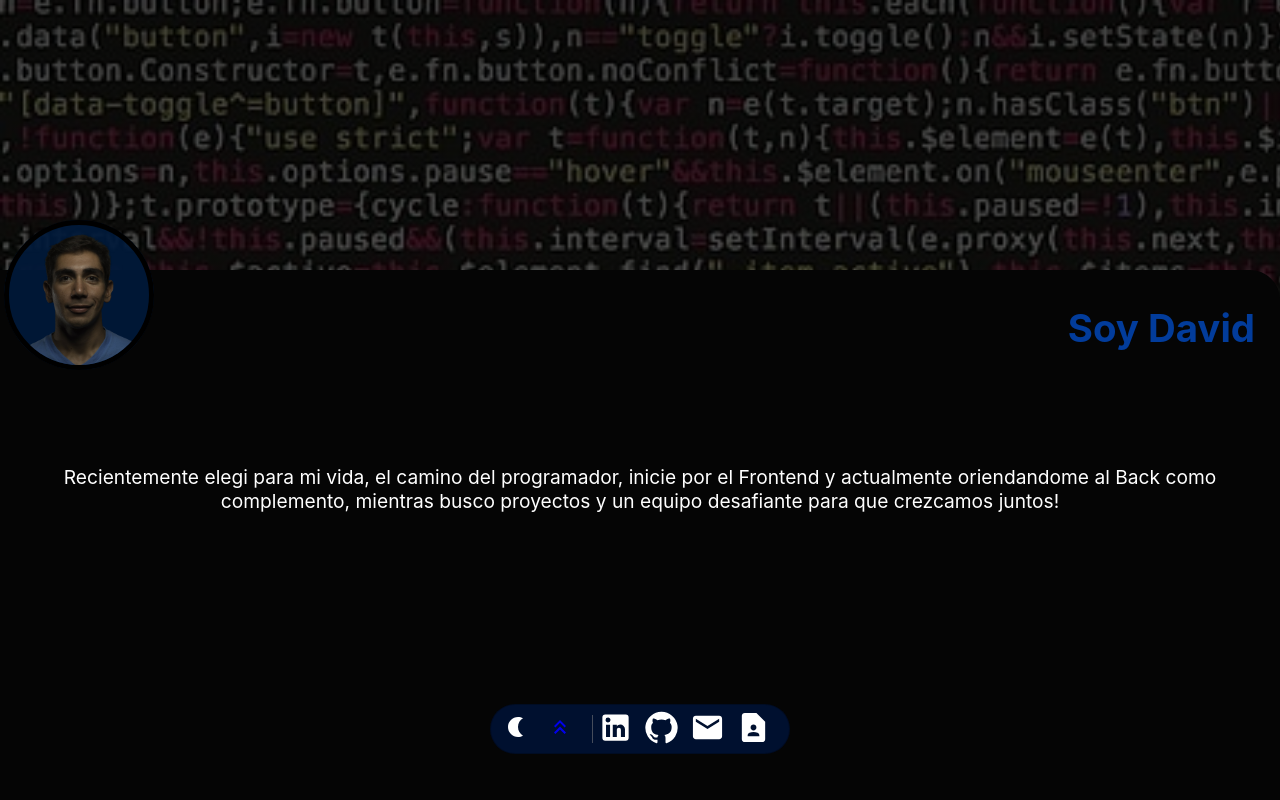
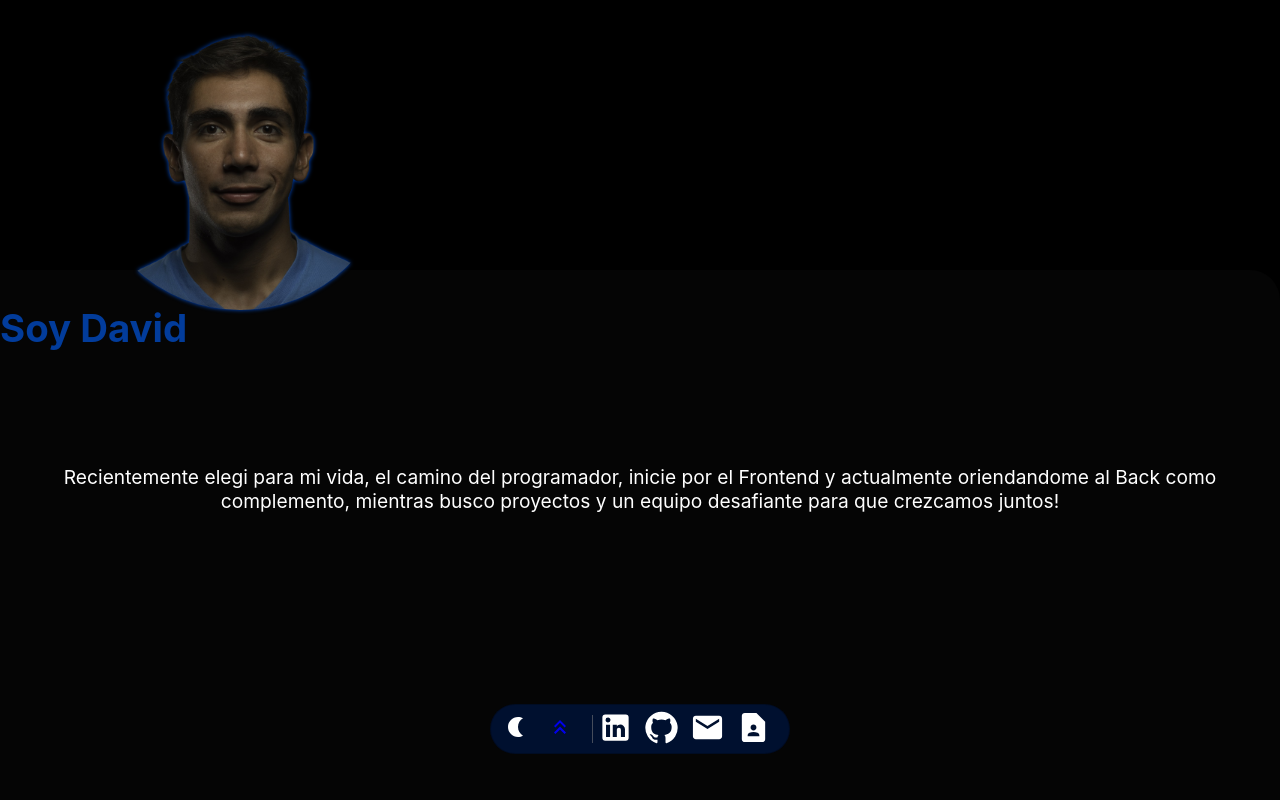
Before and after one commit to DavidCosta92/porfolio, a JavaScript app: page / in a window 1280 px wide. Shown: the top 800 px of the page. Built offline with nearby package versions, Linux system fonts and the light colour scheme; the HTML template or start-up script is replaced by a standard one.

Commit message:
probando detalles estetico deploy

```diff
--- a/src/App.scss
+++ b/src/App.scss
@@ -8,13 +8,15 @@
     scroll-behavior: smooth;
 }
 body{
-    background-image: linear-gradient(
+  /*  background-image: linear-gradient(
         to bottom,
         rgba(0, 0, 0, 0.738),
         rgba(0, 0, 0, 0.351)
     ), url("../public/assets/imagenes/fondo.jpg");
     background-repeat: repeat;
     background-size: cover;
+    */
+    background-color: black;
 }
 
 /* Barra lateral para Firefox */
--- a/src/BodyContainer/BodyContainer.js
+++ b/src/BodyContainer/BodyContainer.js
@@ -16,7 +16,7 @@ const BodyContainer = ()=>{
         <div className="bodyContainer">
             <FotoPerfil/>
             <span className="dinamicText">
-                <TypingText text={sequence} aling="right" fontSize={2.4}/>
+                <TypingText text={sequence} aling="left" fontSize={2.4}/>
             </span>
             <span className="introduccion">
                 <p>Recientemente elegi para mi vida, el camino del programador, inicie por el Frontend y actualmente
--- a/src/Contacto/Contacto.scss
+++ b/src/Contacto/Contacto.scss
@@ -5,6 +5,7 @@
 .contacto{
     color: white;
     margin-top: 10vh;
+    padding-bottom: 15vh;
     .formulario{
         display: flex;
         flex-direction: column;
--- a/src/FotoPerfil/FotoPerfil.scss
+++ b/src/FotoPerfil/FotoPerfil.scss
@@ -1,17 +1,30 @@
 .fotoContainer{
     border-radius: 50%;
-    width: 150px;
-    height: 150px;
-    margin-top: -50px;
-    margin-left: 4px;
+    width: 300px;
+    height: 290px;
+    margin-top: -250px;
+    margin-left: 90px;
     z-index: 10;
     position: absolute;
-    background-color: #01193aeb;
+
     img{
-        width: 150px;
-        height: 150px;
+        width: 300px;
+        height: 290px;
         object-fit: cover;
         border-radius: 50%;
-        border: black 5px solid;
+      /*  border: black 5px solid;  */
+        animation: fadeInAnimation1  ease 4s;
+        animation-iteration-count: 1;
+        filter: drop-shadow(0 0 2px rgba(0, 94, 255, 0.8));
+    }
+    @keyframes fadeInAnimation1 {
+        0% {
+            opacity: 0;
+            transform: scale(0.7);
+        }
+         100% {
+            opacity: 1;
+            transform: scale(1);
+         }
     }
 }
```
